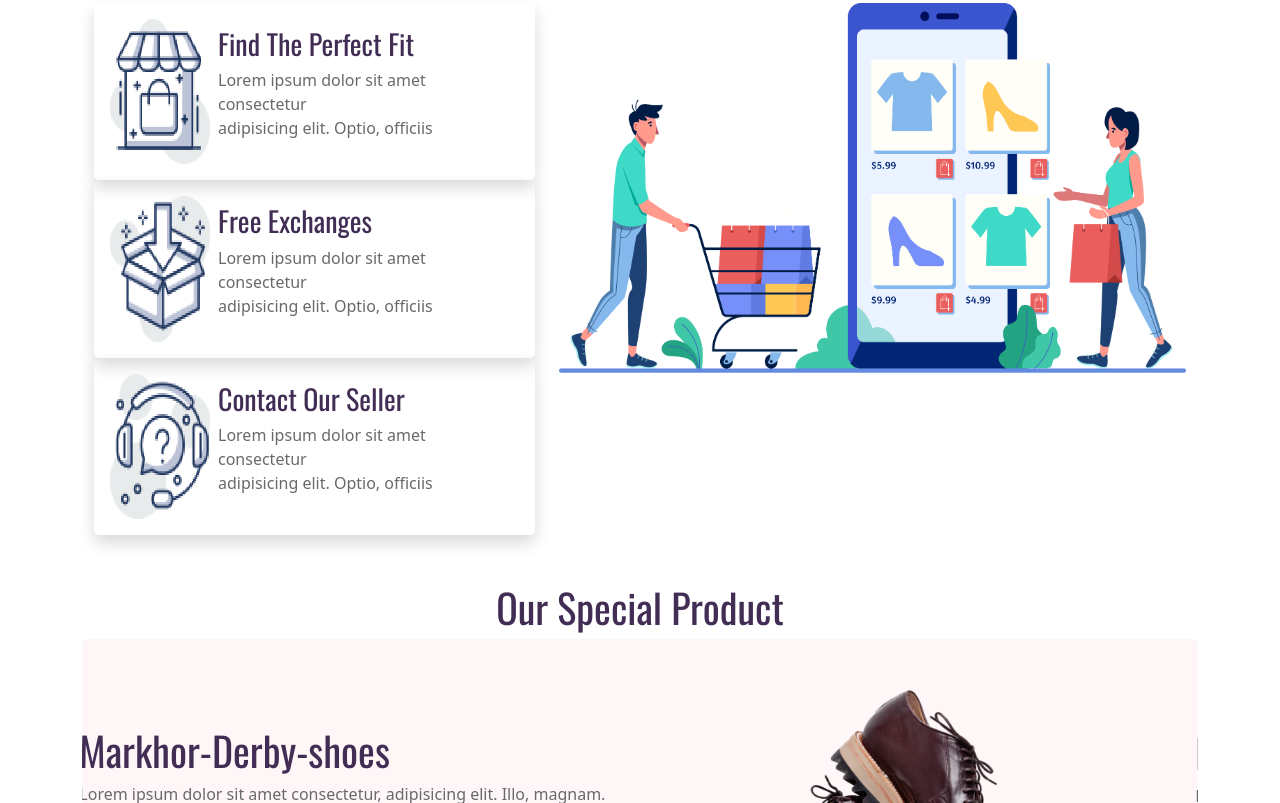
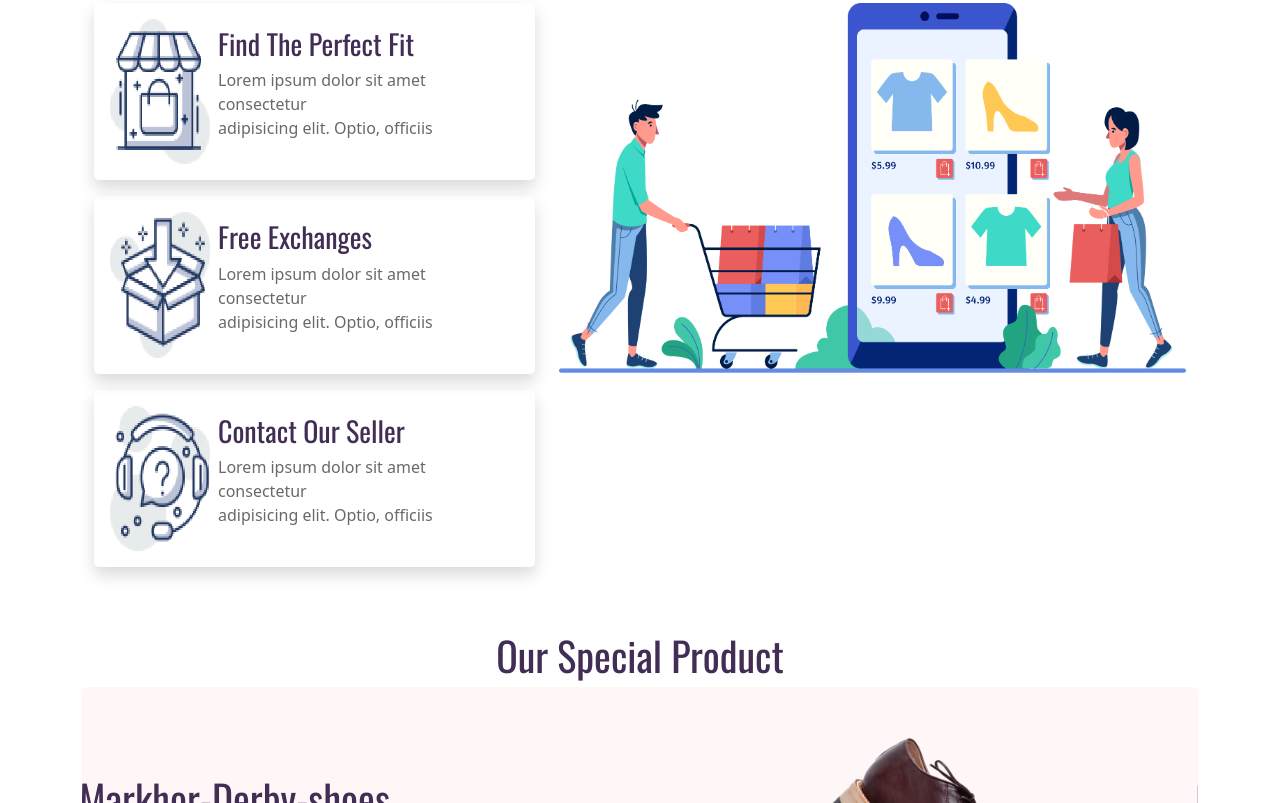
Before and after one commit to Tafsan-Mahmud/responsive-assignment-2, a plain HTML site: page index.html in a window 1280 px wide. Shown: the part 2132-2935 px from the top of the page. Drawn offline with nearby package versions, Linux system fonts and the light colour scheme.

Commit message:
assignment-2

```diff
--- a/index.html
+++ b/index.html
@@ -178,7 +178,8 @@
 
         <div class="col-md-5">
            <div class="row">
-            <div class="col-md-12">
+
+            <div class="col-md-12 mb-3">
               <div class="p-3 d-flex rounded-3 shadow">
                 <img class="sizing "src="images/image12.png" alt="">
                      <div class="p-2"><h3 class="font">Find The Perfect Fit</h3>
@@ -186,7 +187,7 @@
               </div>
             </div>
 
-            <div class="col-md-12">
+            <div class="col-md-12 mb-3">
               <div class="p-3 d-flex shadow rounded-3">
                 <img class="sizing panda-card" src="images/image13.png" alt="">
                    <div class="p-2"><h3 class="font">Free Exchanges</h3>
@@ -195,7 +196,7 @@
             </div>
 
 
-            <div class="col-md-12 ">
+            <div class="col-md-12 mb-3 ">
               <div class="p-3 d-flex shadow rounded-3">
                 <img class="sizing panda-card" src="images/image14.png" alt="">
                      <div class="p-2"><h3 class="font">Contact Our Seller</h3>
```
